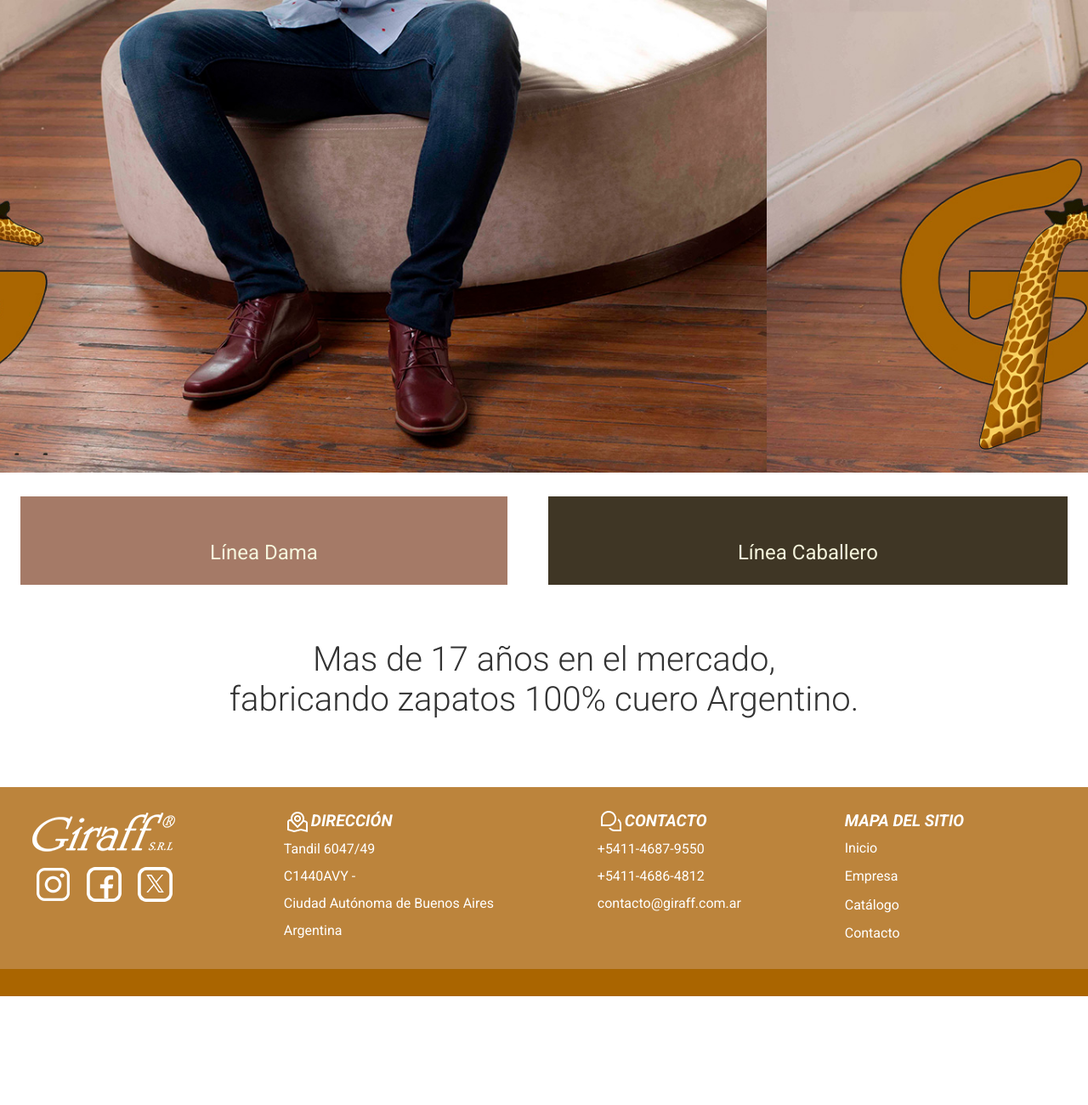
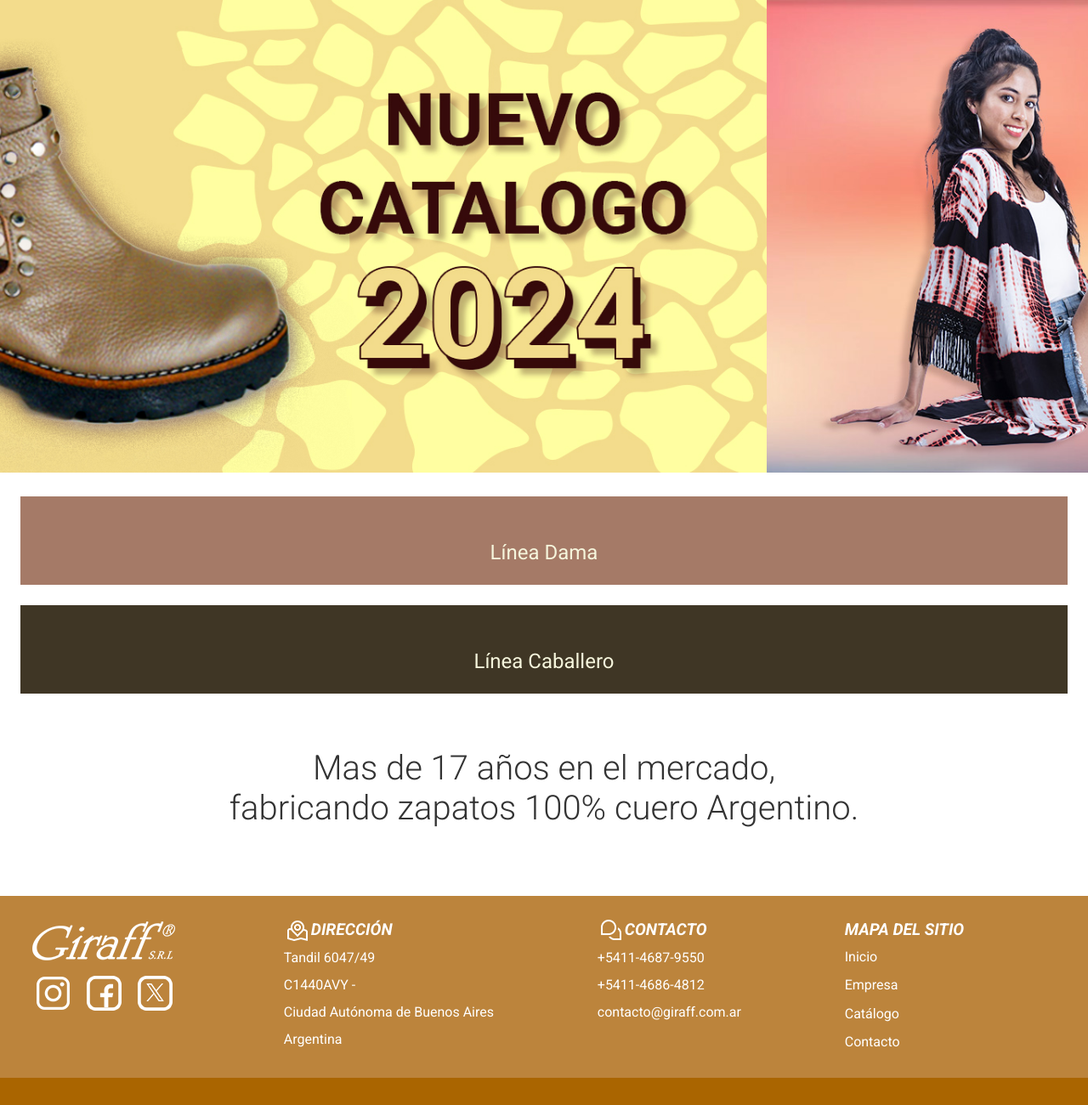
Before and after one commit to GeoIfran/giraff-sitio, a PHP site: page /index_php.php in a window 1280 px wide. Shown: the part 151-1451 px from the top of the page at 85% size. Before the commit the page ends 1323 px from the top, so only its background shows below. Run offline with PHP 8.4, Linux system fonts and the light colour scheme.

Commit message:
cambios en index
se agrega una nueva imagen, y algunos arreglos en el css

```diff
--- a/index.html
+++ b/index.html
@@ -33,11 +33,11 @@
             <ul id="Calesita_de_imagenes">
                 <li id="Imagen_calesita_1"><img src="imagenes/home.jpg" alt="" style="max-width: 100%; min-width: 99%;"></li>
                 <li id="Imagen_calesita_2"><img src="imagenes/home2.jpg" alt="" style="max-width: 100%; min-width: 99%;"></li>
-                <li id="Imagen_calesita_3"><img src="imagenes/home.jpg" alt="" style="max-width: 100%; min-width: 99%;"></li>
+                <li id="Imagen_calesita_3"><img src="imagenes/home3.jpg" alt="" style="max-width: 100%; min-width: 99%;"></li>
             </ul>
         </section>
         <section id="catalogo_home">
-            <div id="categoria-productos" class="categorias" style="display: grid; grid-template-columns: auto auto; align-content: center;">
+            <div id="categoria-productos" class="categorias">
                 <div id="cat_dama" class="tarjeta_categoria" style="background-color:#a57a67 ;  color: beige; padding: 1em;margin: 1em; font-size: 1.5em;">
                     <div id="imagen_cat_dam"><img src="" alt=""></div>
                     <div id="texto_cat_dam"><a href="catalogo_dama.html">Línea Dama</a></div>
--- a/index_php.php
+++ b/index_php.php
@@ -19,12 +19,12 @@
         <section id="calesita" class="slider">
             <ul id="Calesita_de_imagenes">
                 <li id="Imagen_calesita_1"><img src="imagenes/home.jpg" alt="" style="max-width: 100%; min-width: 99%;"></li>
-                <li id="Imagen_calesita_2"><img src="imagenes/home.jpg" alt="" style="max-width: 100%; min-width: 99%;"></li>
-                <li id="Imagen_calesita_3"><img src="imagenes/home.jpg" alt="" style="max-width: 100%; min-width: 99%;"></li>
+                <li id="Imagen_calesita_2"><img src="imagenes/home2.jpg" alt="" style="max-width: 100%; min-width: 99%;"></li>
+                <li id="Imagen_calesita_3"><img src="imagenes/home3.jpg" alt="" style="max-width: 100%; min-width: 99%;"></li>
             </ul>
         </section>
         <section id="catalogo_home">
-            <div id="categoria-productos" class="categorias" style="display: grid; grid-template-columns: auto auto; align-content: center;">
+            <div id="categoria-productos" class="categorias">
                 <div id="cat_dama" class="tarjeta_categoria" style="background-color:#a57a67 ;  color: beige; padding: 1em;margin: 1em; font-size: 1.5em;">
                     <div id="imagen_cat_dam"><img src="" alt=""></div>
                     <div id="texto_cat_dam">Línea Dama</div>
--- a/style.css
+++ b/style.css
@@ -195,6 +195,12 @@ h2 {
   margin-bottom: 2em;
 }
 
+#catalogo_home {
+  display: grid;
+  grid: repeat(2, 1fr);
+}
+
+
 /* Pie de página */
 footer {
   background-color: #bc843c;
@@ -255,6 +261,7 @@ footer a:hover {
   display: grid;
   grid-template-columns: auto auto auto;
 }
+
 
 
 /* Estilos responsive */
```
Also changed, not shown: index_php.html (+25 -14 lines), imagenes/home3.jpg (added).
